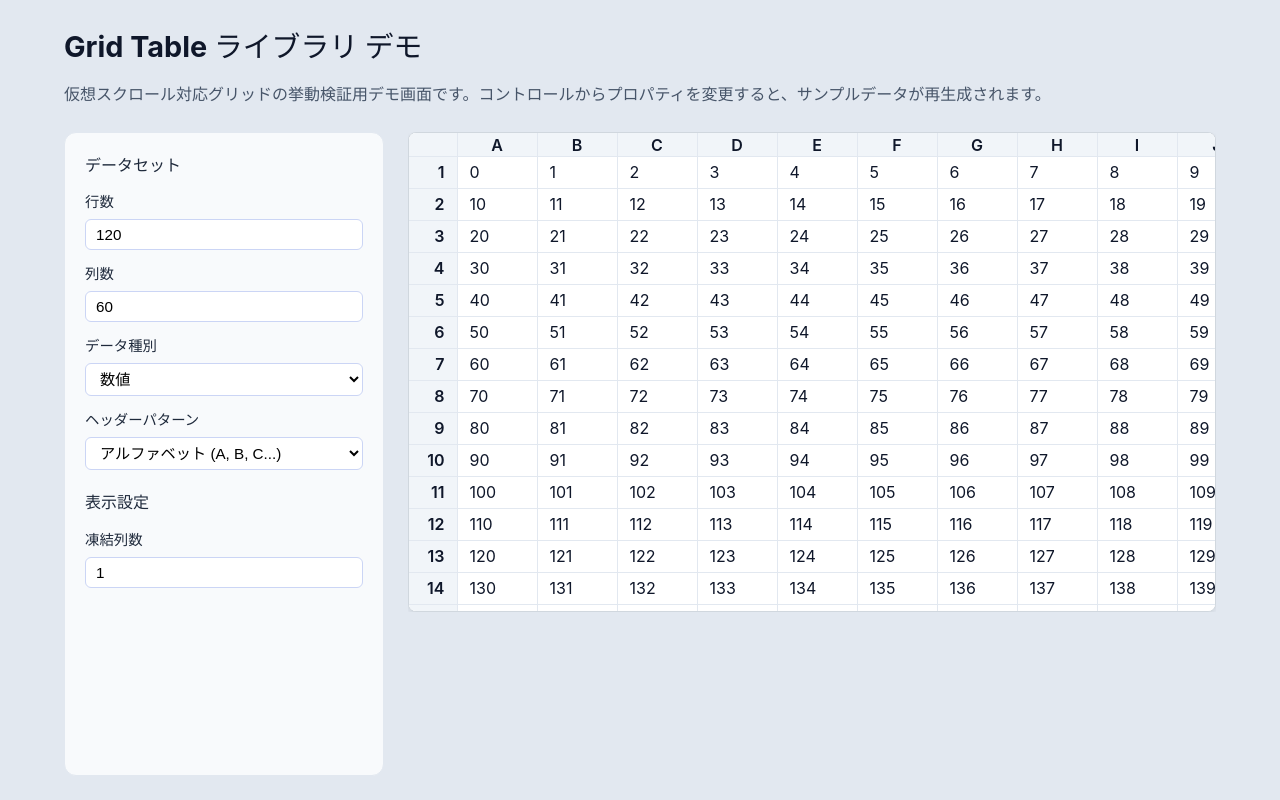
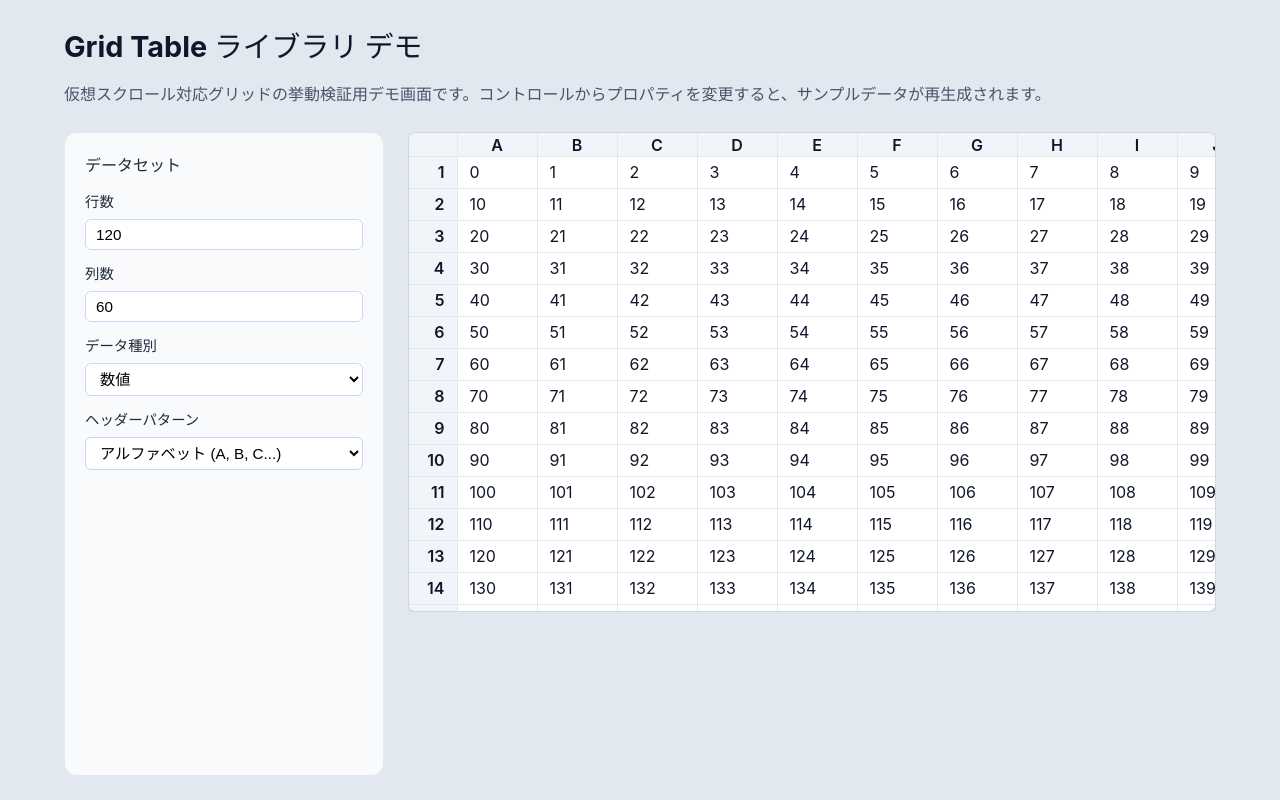
Before and after one commit to plusone-masaki/grid-table, a React app: page / in a window 1280 px wide. Built offline with nearby package versions, Linux system fonts and the light colour scheme; the HTML template or start-up script is replaced by a standard one.

Commit message:
- 不要な機能の削除

```diff
--- a/src/App.tsx
+++ b/src/App.tsx
@@ -1,4 +1,4 @@
-import { ChangeEvent, useEffect, useMemo, useState } from 'react'
+import { ChangeEvent, useMemo, useState } from 'react'
 import {
   type ColumnPreset,
   type GridDataset,
@@ -79,15 +79,8 @@ const createDataset = (
 const App = () => {
   const [rowCount, setRowCount] = useState(DEFAULT_ROW_COUNT)
   const [columnCount, setColumnCount] = useState(DEFAULT_COLUMN_COUNT)
-  const [frozenColumns, setFrozenColumns] = useState(1)
   const [headerType, setHeaderType] = useState<HeaderType>('alpha')
   const [datasetVariant, setDatasetVariant] = useState<DatasetVariant>('numbers')
-
-  useEffect(() => {
-    setFrozenColumns((current) =>
-      clampNumber(current, 0, clampNumber(columnCount, MIN_COLUMN_COUNT, MAX_COLUMN_COUNT)),
-    )
-  }, [columnCount])
 
   const data = useMemo(
     () =>
@@ -174,31 +167,12 @@ const App = () => {
               </select>
             </label>
           </div>
-
-          <div className="control-group">
-            <h2>表示設定</h2>
-            <label>
-              凍結列数
-              <input
-                min={0}
-                max={MAX_COLUMN_COUNT}
-                type="number"
-                value={frozenColumns}
-                onChange={(event) =>
-                  setFrozenColumns(
-                    clampNumber(normalizeNumberInput(event, 1), 0, columnCount),
-                  )
-                }
-              />
-            </label>
-          </div>
         </aside>
 
         <section className="app__preview" aria-label="Grid プレビュー">
           <GridTable
             headerType={headerType}
             data={data}
-            frozenColumnCount={frozenColumns}
             style={{ height: '100%' }}
           />
         </section>
--- a/src/components/GridTable.tsx
+++ b/src/components/GridTable.tsx
@@ -24,9 +24,6 @@ const ROW_INDEX_CHAR_WIDTH = 8
 const ROW_INDEX_PADDING = 24
 const MIN_ROW_INDEX_WIDTH = 48
 const HEADER_HEIGHT = 24
-
-const clamp = (value: number, min: number, max: number) =>
-  Math.min(Math.max(value, min), max)
 
 const toColumnHeader = (index: number): string => {
   let result = ''
@@ -79,7 +76,6 @@ const resolveHeaderLabel = (
 export const GridTable = ({
   data,
   headerType = 'alpha',
-  frozenColumnCount = 0,
   overscan,
   onViewportChange,
   className,
@@ -104,14 +100,13 @@ export const GridTable = ({
 
   const resolvedColumns: ResolvedColumn[] = useMemo(() => {
     const columnKeys = resolveColumnKeys(headerRow, bodyRows)
-    const safeFrozen = clamp(frozenColumnCount, 0, columnKeys.length)
 
     return columnKeys.map((key, index) => ({
       id: key,
       header: resolveHeaderLabel(headerType, index, key, headerRow),
-      isFrozen: index < safeFrozen,
+      isFrozen: false,
     }))
-  }, [headerType, headerRow, bodyRows, frozenColumnCount])
+  }, [headerType, headerRow, bodyRows])
 
   const columnMetrics = useColumnMetrics({
     columns: resolvedColumns,
--- a/src/types/grid.ts
+++ b/src/types/grid.ts
@@ -41,7 +41,6 @@ export type ColumnPreset = 'alpha' | 'numeric' | 'headers'
 export interface GridTableProps {
   data: GridDataset
   headerType?: ColumnPreset
-  frozenColumnCount?: number
   overscan?: OverscanConfig
   onViewportChange?: (viewport: ViewportRange) => void
   initialScrollPosition?: Partial<ScrollPosition>
```
Also changed, not shown: specs/design/technical/virtualized-grid.md (+6 -6 lines), 1 other file (tests, documents, lock files or other folders).
